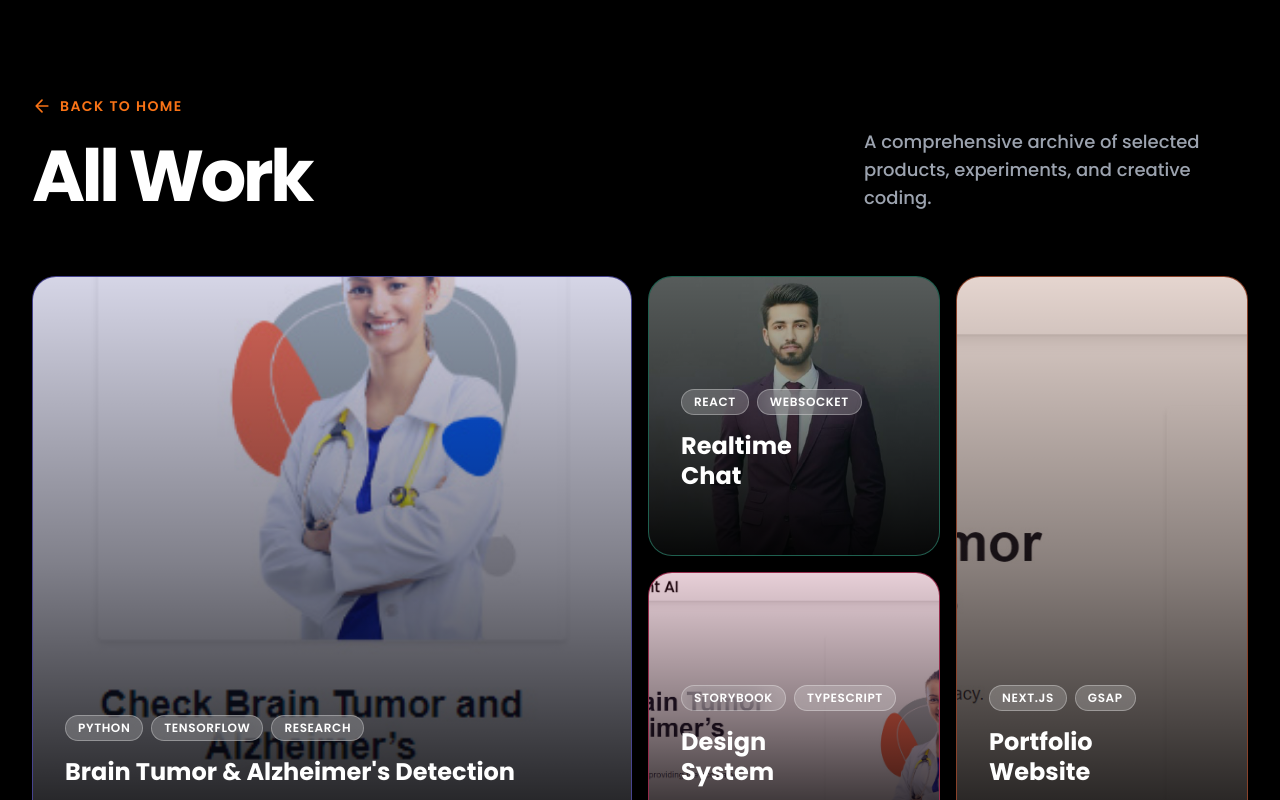
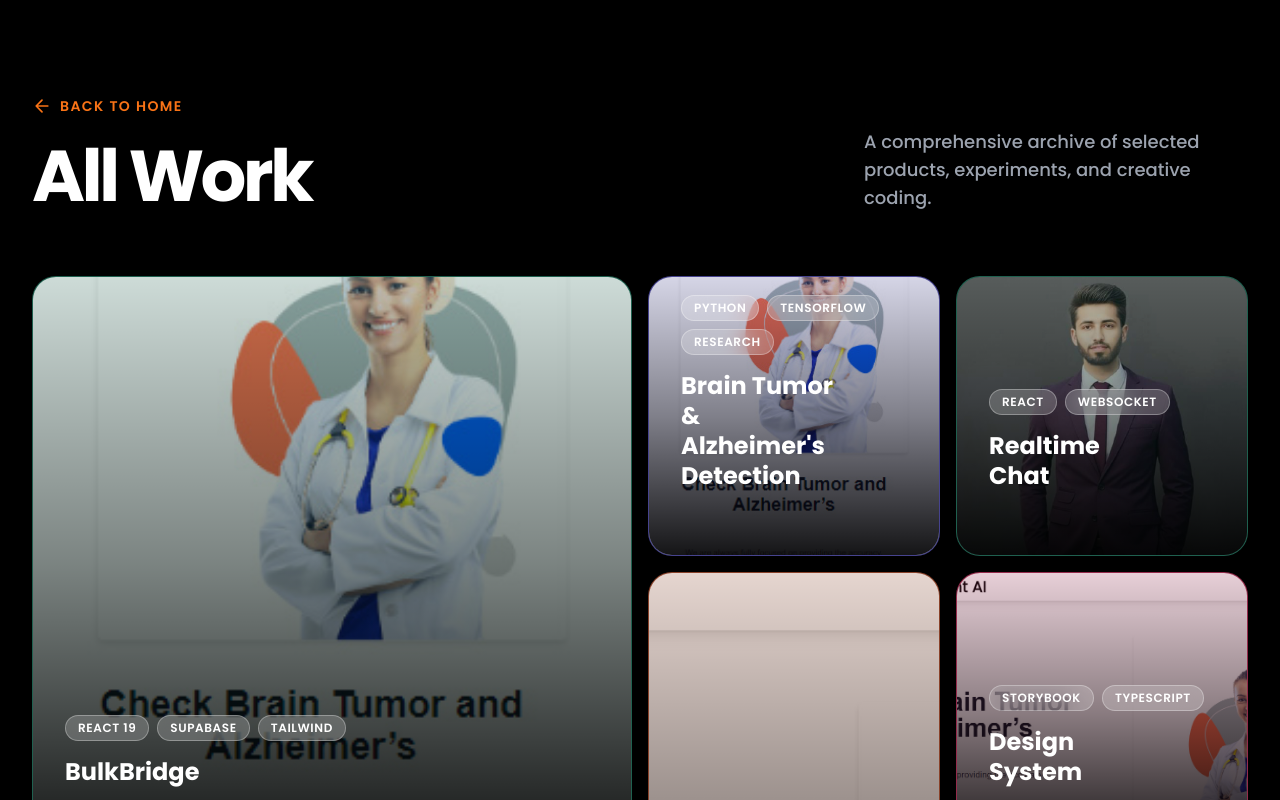
Before and after one commit to engrshoaibh/portfolio, a Next.js app: page /projects in a window 1280 px wide. Shown: the top 800 px of the page. Built offline with nearby package versions, Linux system fonts and the light colour scheme.

Commit message:
feat: add Projects component and dedicated projects archive page

```diff
--- a/src/app/components/Projects.js
+++ b/src/app/components/Projects.js
@@ -11,6 +11,12 @@ import imgB from '../../../assets/325364184-bd85ef15-b275-43f8-81ba-6cfeb7b47d6a
 import imgC from '../../../assets/profileImage.jpg'
 
 const PROJECTS = [
+  {
+    title: 'BulkBridge',
+    description: 'Modern B2B wholesale marketplace connecting independent retailers directly with verified distributors, eliminating intermediaries for transparent pricing and seamless bulk ordering.',
+    tags: ['React 19', 'Supabase', 'Tailwind'],
+    image: imgA,
+  },
   {
     title: "Brain Tumor & Alzheimer's Detection",
     description: 'Research project using deep learning for medical imaging.',
--- a/src/app/projects/page.js
+++ b/src/app/projects/page.js
@@ -9,11 +9,19 @@ import imgC from '../../../assets/profileImage.jpg'
 
 const PROJECTS = [
   {
+    title: 'BulkBridge',
+    description: 'Modern B2B wholesale marketplace connecting independent retailers directly with verified distributors, eliminating intermediaries for transparent pricing and seamless bulk ordering.',
+    tags: ['React 19', 'Supabase', 'Tailwind'],
+    image: imgA,
+    span: 'md:col-span-2 md:row-span-2', // Large Feature
+    color: 'bg-emerald-900',
+  },
+  {
     title: "Brain Tumor & Alzheimer's Detection",
     description: 'Research project using deep learning for medical imaging. Achieved 98% accuracy in early stage detection.',
     tags: ['Python', 'TensorFlow', 'Research'],
     image: imgA,
-    span: 'md:col-span-2 md:row-span-2', // Large Feature
+    span: 'md:col-span-1 md:row-span-1',
     color: 'bg-indigo-900',
   },
   {
```
